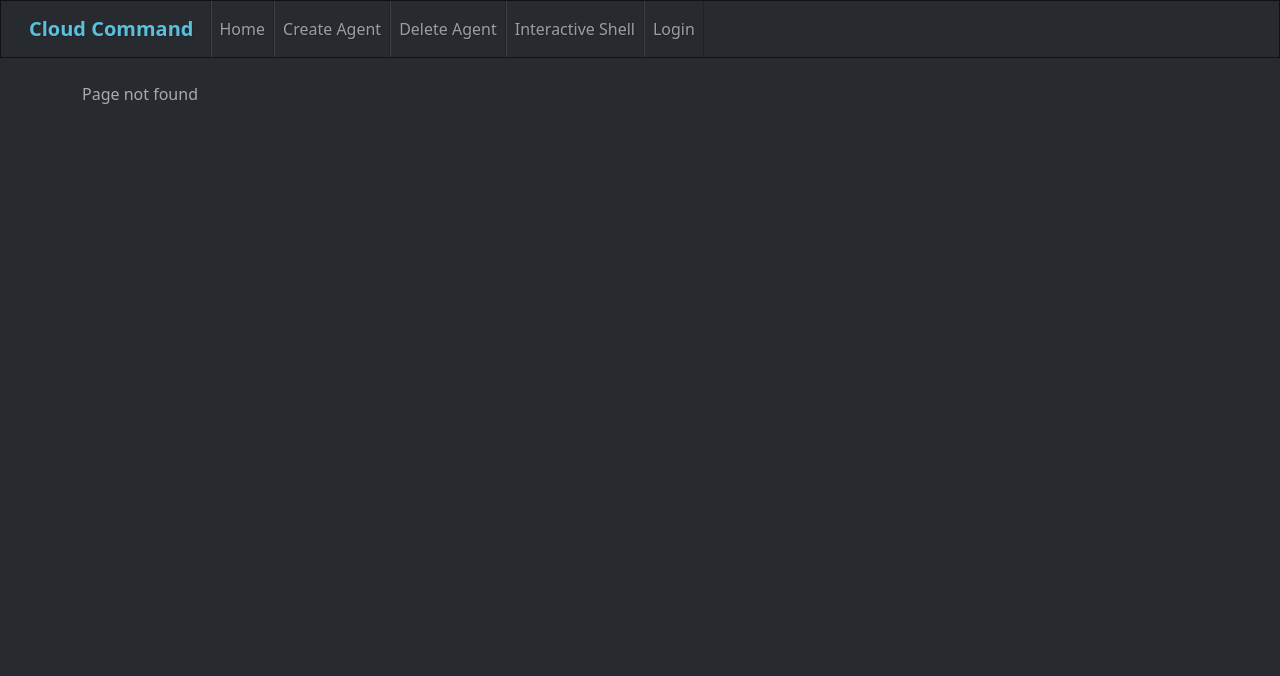
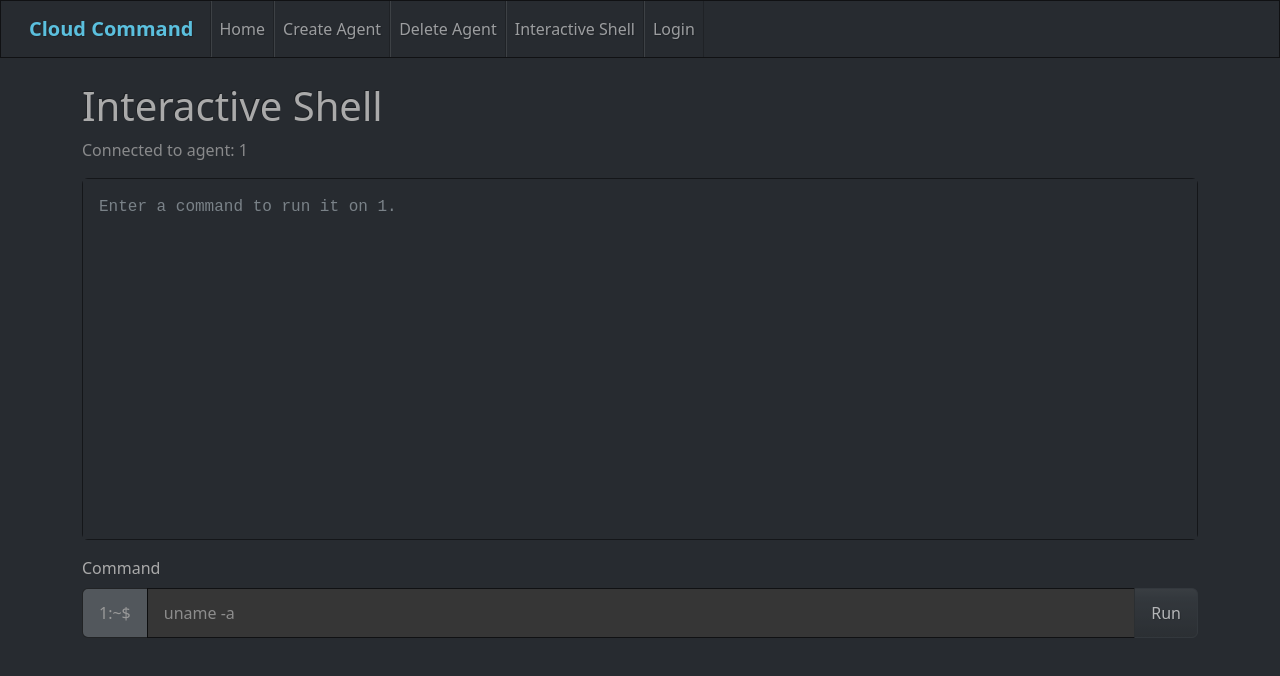
Before and after one commit to Androsh7/cloud_command, a React app in the folder frontend/: page /shell/1 in a window 1280 px wide. Before the commit this address had no page. Shown: the top 676 px of the page. Built offline with nearby package versions, Linux system fonts and the light colour scheme; the HTML template or start-up script is replaced by a standard one.

Commit message:
Added basic shell page

```diff
--- /dev/null
+++ b/frontend/src/App.css
@@ -0,0 +1,5 @@
+.form-control,
+.form-control:focus {
+  background-color: #363636 !important;
+  color: #ffffff !important;
+}
--- a/frontend/src/App.tsx
+++ b/frontend/src/App.tsx
@@ -2,6 +2,7 @@ import { Route, Routes } from "react-router-dom";
 import Home from "./pages/Home";
 import "bootstrap/dist/js/bootstrap.bundle.min.js";
 import "bootswatch/dist/slate/bootstrap.min.css";
+import "./App.css";
 import Navbar from "./components/Navbar";
 import CreateAgent from "./pages/CreateAgent";
 import DeleteAgent from "./pages/DeleteAgent";
@@ -33,7 +34,7 @@ export default function App() {
           errorElement={<InternalError />}
         />
         <Route
-          path="/interactive_shell"
+          path="/shell/:agentName"
           element={<InteractiveShell />}
           errorElement={<InternalError />}
         />
--- a/frontend/src/components/Api.tsx
+++ b/frontend/src/components/Api.tsx
@@ -1,8 +1,9 @@
 import axios, { type AxiosRequestConfig } from "axios";
 import {
   AgentModelSchema,
-  CommandModelSchema,
+  CommandResultModelSchema,
   type AgentModel,
+  type CommandResultModel,
 } from "./Models";
 import { ZodType } from "zod";
 
@@ -44,8 +45,11 @@ export function deleteAgent(name: string) {
   return api.delete(`/agent/${name}/delete`);
 }
 
-export function executeCommand(agentName: string, command: string) {
-  return axiosZod(CommandModelSchema, {
+export function executeCommand(
+  agentName: string,
+  command: string,
+): Promise<CommandResultModel> {
+  return axiosZod(CommandResultModelSchema, {
     method: "POST",
     url: `/agent/${agentName}/command/run`,
     data: {
--- a/frontend/src/pages/Home.tsx
+++ b/frontend/src/pages/Home.tsx
@@ -31,10 +31,15 @@ export default function Home() {
           {agents?.map((agent) => (
             <div
               key={agent.name}
-              className="list-group-item list-group-item-action flex-column align-items-start"
+              className="list-group-item flex-column align-items-start"
             >
               <div className="d-flex w-100 justify-content-between">
-                <h5 className="mb-1">{agent.name}</h5>
+                <h5 className="mb-1">
+                  {agent.name} ({agent.config.ami_id})
+                </h5>
+                <small>
+                  ({agent.config.instance_type} in {agent.config.region})
+                </small>
                 <small>{agent.state}</small>
               </div>
               <p className="mb-1">
@@ -42,6 +47,9 @@ export default function Home() {
                   ? `Public IP: ${agent.public_ip_address}`
                   : "No public IP address"}
               </p>
+              <a href={`/shell/${agent.name}`} className="btn btn-primary">
+                Open Shell
+              </a>
             </div>
           ))}
         </div>
--- a/frontend/src/pages/InteractiveShell.tsx
+++ b/frontend/src/pages/InteractiveShell.tsx
@@ -1,3 +1,136 @@
+import { useMutation } from "@tanstack/react-query";
+import { useState, type FormEvent } from "react";
+import { useParams } from "react-router-dom";
+import { executeCommand } from "../components/Api";
+
+type ShellEntry = {
+  command: string;
+  stdout: string;
+  stderr: string;
+  exitCode: number | null;
+  error?: string;
+};
+
 export default function InteractiveShell() {
-  return <div className="container mt-4">Interactive Shell</div>;
+  const { agentName } = useParams<{ agentName: string }>();
+  const [command, setCommand] = useState("");
+  const [history, setHistory] = useState<ShellEntry[]>([]);
+
+  const runCommandMutation = useMutation({
+    mutationFn: (cmd: string) => {
+      if (!agentName) {
+        throw new Error("Agent name is missing in route.");
+      }
+      return executeCommand(agentName, cmd);
+    },
+    onSuccess: (result, cmd) => {
+      setHistory((previous) => [
+        ...previous,
+        {
+          command: cmd,
+          stdout: result.stdout,
+          stderr: result.stderr,
+          exitCode: result.exit_code,
+        },
+      ]);
+    },
+    onError: (error, cmd) => {
+      setHistory((previous) => [
+        ...previous,
+        {
+          command: cmd,
+          stdout: "",
+          stderr: "",
+          exitCode: null,
+          error: (error as Error).message,
+        },
+      ]);
+    },
+  });
+
+  function handleSubmit(event: FormEvent<HTMLFormElement>) {
+    event.preventDefault();
+    const cmd = command.trim();
+    if (!cmd || runCommandMutation.isPending) {
+      return;
+    }
+    setCommand("");
+    runCommandMutation.mutate(cmd);
+  }
+
+  if (!agentName) {
+    return (
+      <div className="container mt-4">
+        <div className="alert alert-danger mb-0">
+          Invalid route. Use /shell/&lt;agent-name&gt;.
+        </div>
+      </div>
+    );
+  }
+
+  return (
+    <div className="container mt-4">
+      <h1>Interactive Shell</h1>
+      <p className="text-muted mb-3">Connected to agent: {agentName}</p>
+
+      <div className="card">
+        <div
+          className="card-body bg-dark text-light"
+          style={{ minHeight: "360px", fontFamily: "monospace" }}
+        >
+          {history.length === 0 ? (
+            <p className="text-secondary mb-0">
+              Enter a command to run it on {agentName}.
+            </p>
+          ) : (
+            history.map((entry, index) => (
+              <div key={`${entry.command}-${index}`} className="mb-3">
+                <div>
+                  <span className="text-info">{agentName}</span>:~$ {entry.command}
+                </div>
+                {entry.stdout ? (
+                  <pre className="mb-1 text-light">{entry.stdout}</pre>
+                ) : null}
+                {entry.stderr ? (
+                  <pre className="mb-1 text-warning">{entry.stderr}</pre>
+                ) : null}
+                {entry.error ? (
+                  <div className="text-danger">Request failed: {entry.error}</div>
+                ) : null}
+                {entry.exitCode !== null ? (
+                  <small className="text-secondary">
+                    Exit code: {entry.exitCode}
+                  </small>
+                ) : null}
+              </div>
+            ))
+          )}
+        </div>
+      </div>
+
+      <form className="mt-3" onSubmit={handleSubmit}>
+        <label className="form-label" htmlFor="shell-command">
+          Command
+        </label>
+        <div className="input-group">
+          <span className="input-group-text">{agentName}:~$</span>
+          <input
+            id="shell-command"
+            className="form-control"
+            value={command}
+            onChange={(event) => setCommand(event.target.value)}
+            placeholder="uname -a"
+            autoComplete="off"
+          />
+          <button
+            type="submit"
+            className="btn btn-primary"
+            disabled={runCommandMutation.isPending || !command.trim()}
+          >
+            {runCommandMutation.isPending ? "Running..." : "Run"}
+          </button>
+        </div>
+      </form>
+    </div>
+  );
 }
```
